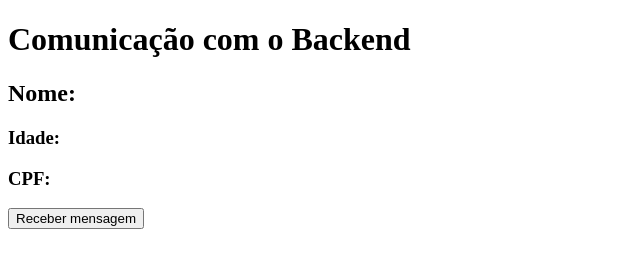
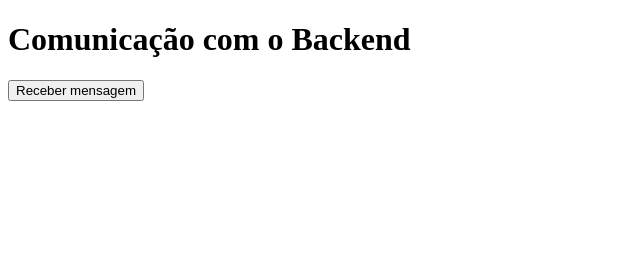
Before and after one commit to melyssapr/front-backend, a website: page index.html in a window 1280 px wide. Shown: the whole page, without its empty margins (0-640 px from the left). Drawn offline with Linux system fonts and the light colour scheme.

Commit message:
Ajuste no conteúdo do HTML

```diff
--- a/index.html
+++ b/index.html
@@ -10,9 +10,7 @@
     <h1>Comunicação com o Backend</h1>
 
     <div class="pessoa">
-        <h2>Nome:</h2>
-        <h3>Idade:</h3>
-        <h3>CPF:</h3>
+
     </div>
 
     <button>Receber mensagem</button>
```
